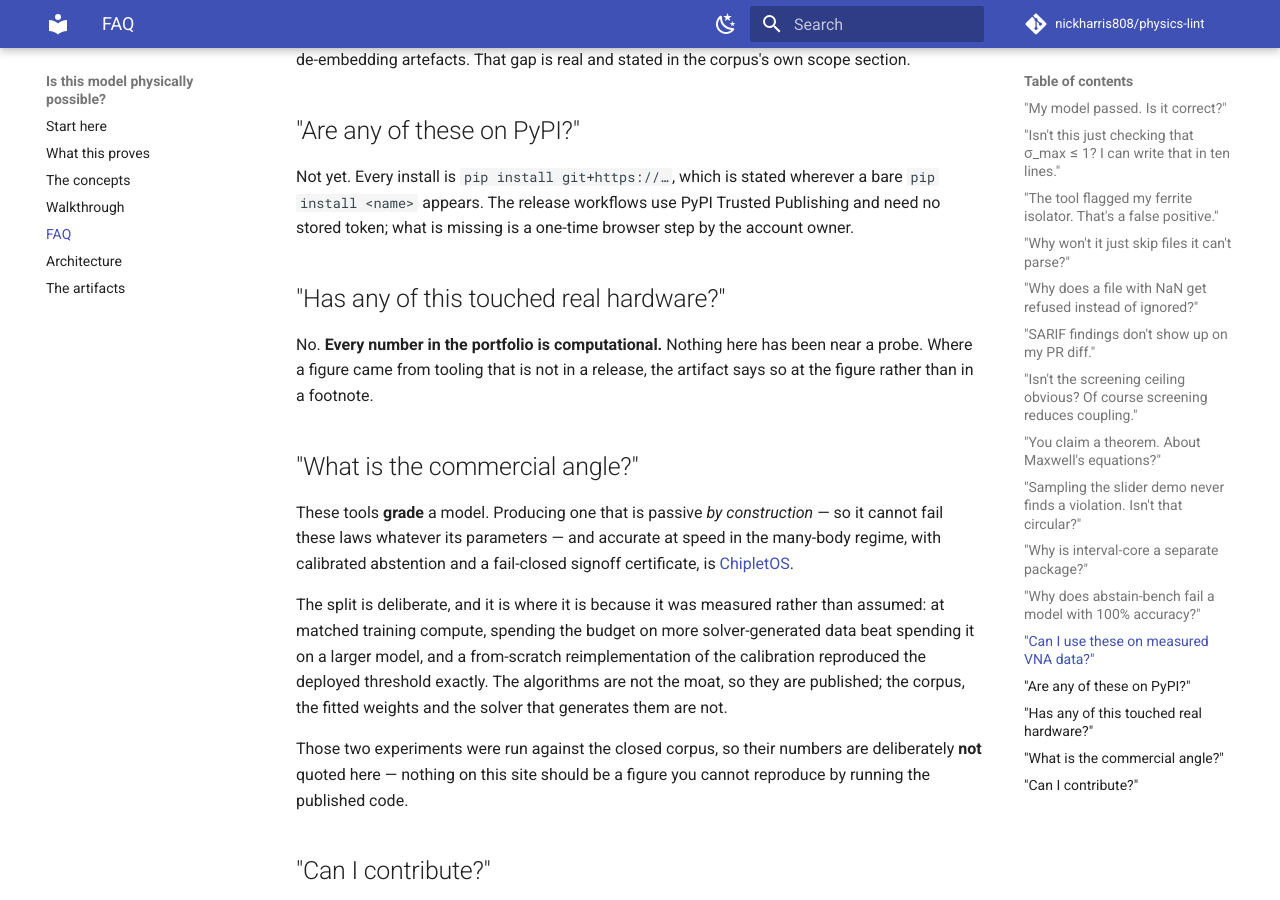
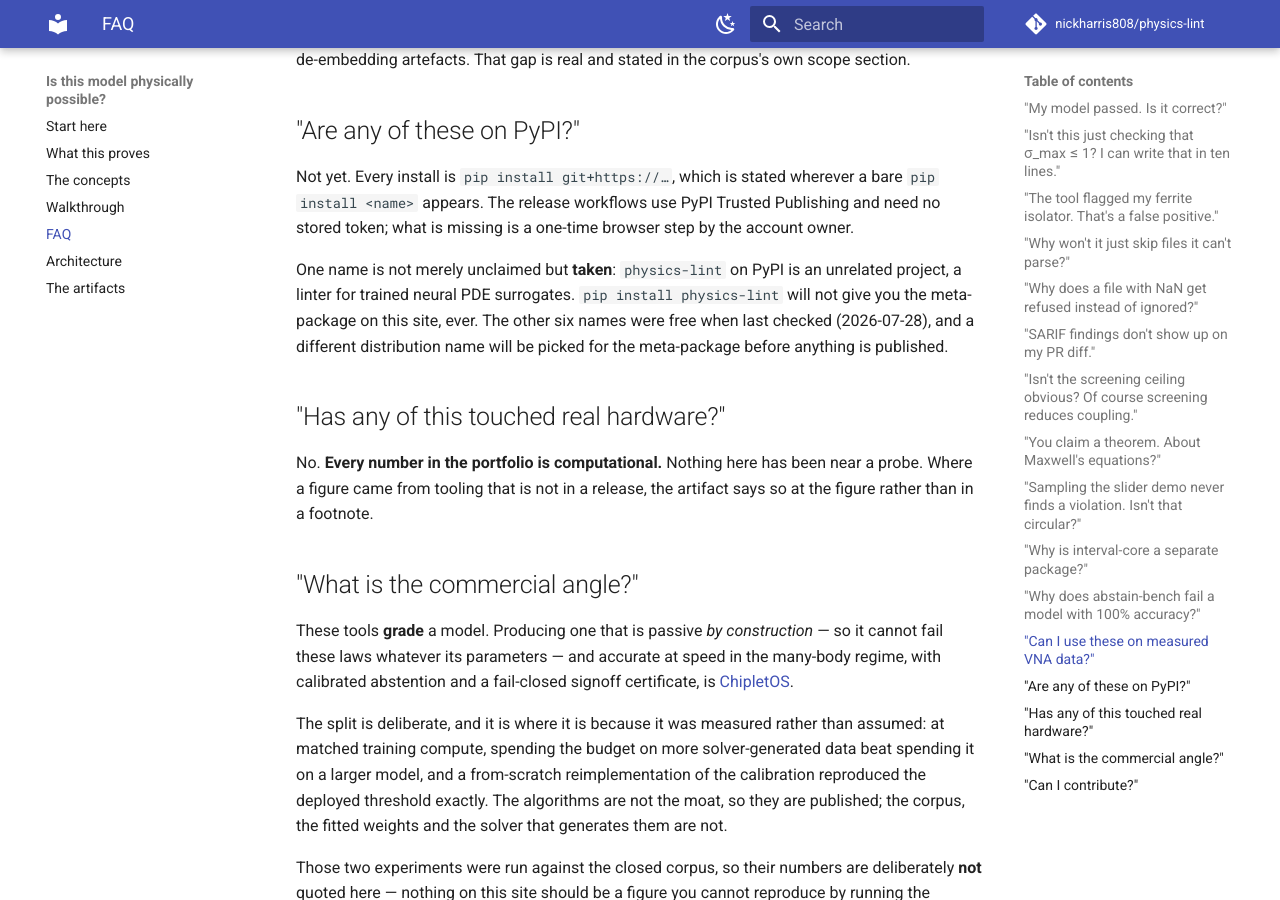
Before and after one commit to nickharris808/physics-lint, an MkDocs documentation site: the page built from docs/faq.md, in a window 1280 px wide and 900 px high, scrolled down 2908 px. Built offline with MkDocs 1.6.1 and Material for MkDocs 9.7.7, drawn with Linux system fonts in a browser that asks for light colours; comment, search, counter and statistics services are not loaded.

Commit message:
fix(readme): the physics-lint name is taken on PyPI by an unrelated project
The card said "Not yet on PyPI; pip install physics-lint is the intended
install once published". It is not available: pypi.org/project/physics-lint is
a linter for trained neural PDE surrogates, version 1.1.0, by another author.
So the documented future install would have handed a reader somebody else's
package.

Both the README and the FAQ now say so plainly and date the check. The other
six distribution names were still free on 2026-07-28.

Co-Authored-By: Claude Opus 5 <noreply@anthropic.com>

```diff
--- a/docs/faq.md
+++ b/docs/faq.md
@@ -124,6 +124,13 @@ a bare `pip install <name>` appears. The release workflows use PyPI Trusted
 Publishing and need no stored token; what is missing is a one-time browser step
 by the account owner.
 
+One name is not merely unclaimed but **taken**: `physics-lint` on PyPI is an
+unrelated project, a linter for trained neural PDE surrogates. `pip install
+physics-lint` will not give you the meta-package on this site, ever. The other
+six names were free when last checked (2026-07-28), and a different
+distribution name will be picked for the meta-package before anything is
+published.
+
 ## "Has any of this touched real hardware?"
 
 No. **Every number in the portfolio is computational.** Nothing here has been
```
Also changed, not shown: README.md (+6 -2 lines).
